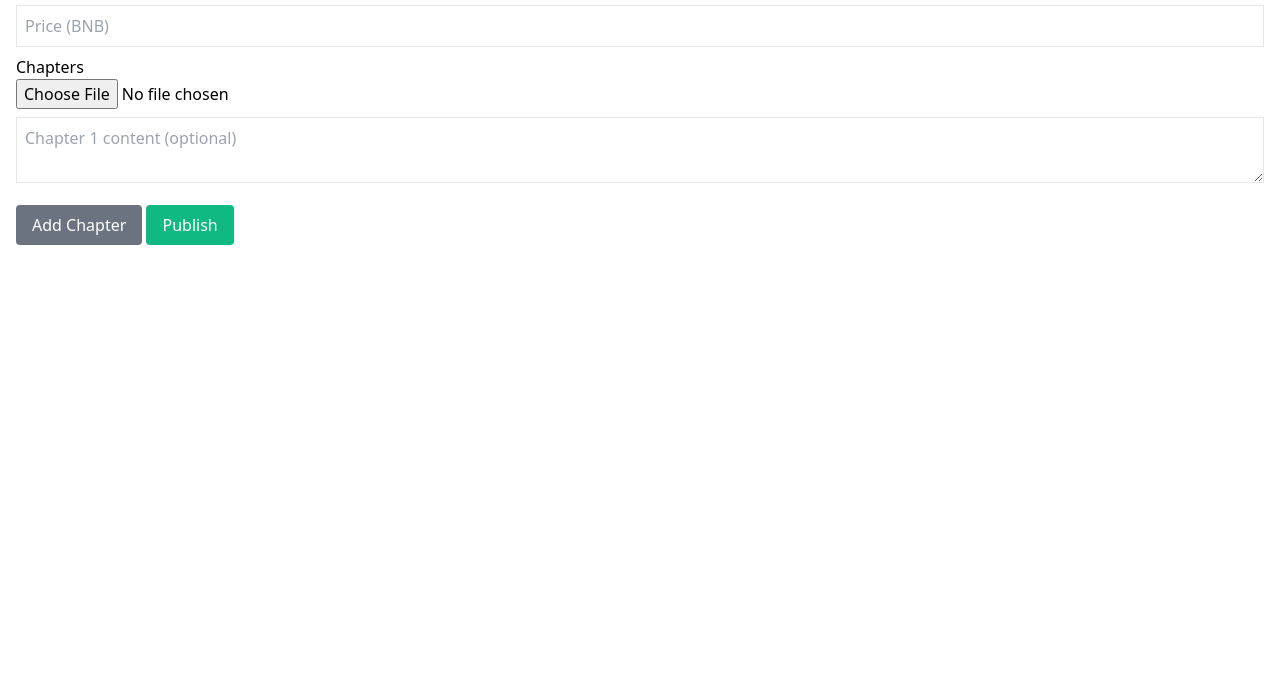
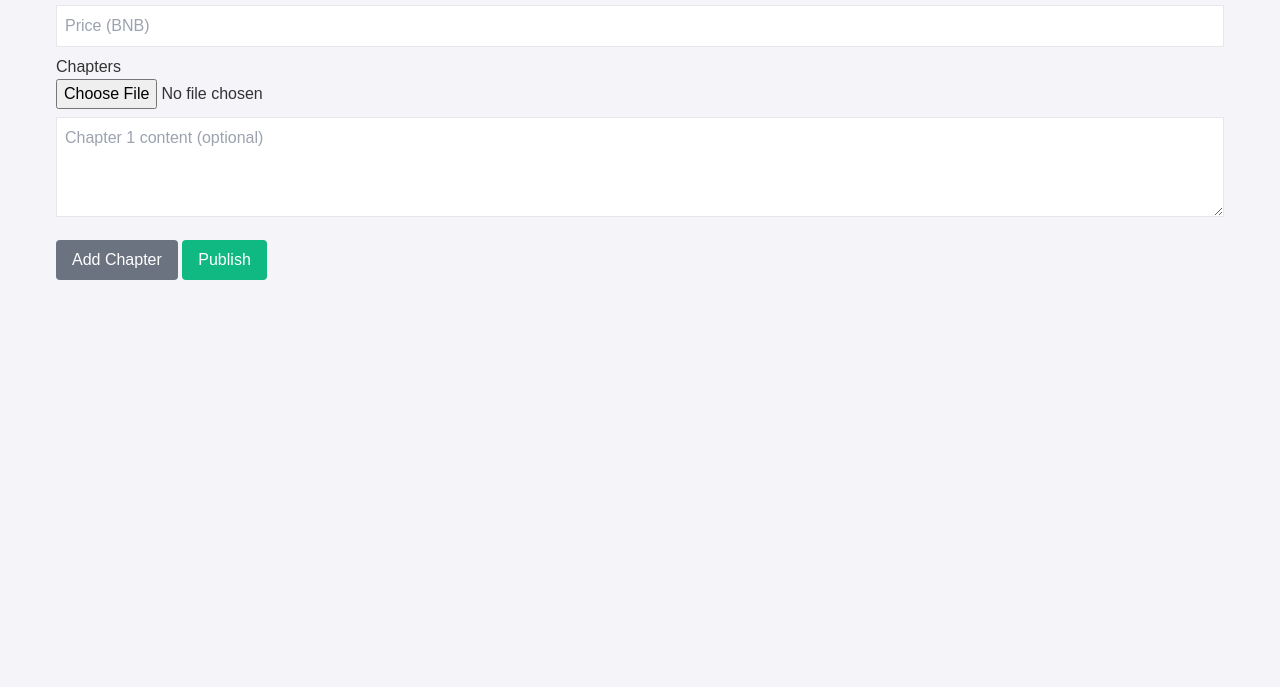
Before and after one commit to marco99168/file, a plain HTML site: page publish.html in a window 1280 px wide. Shown: the part 113-800 px from the top of the page. Drawn offline with nearby package versions, Linux system fonts and the light colour scheme.

Commit message:
Update publish.html

```diff
--- a/publish.html
+++ b/publish.html
@@ -5,6 +5,9 @@
   <meta name="viewport" content="width=device-width, initial-scale=1.0">
   <title>Publish Novel</title>
   <link href="https://cdn.jsdelivr.net/npm/tailwindcss@2.2.19/dist/tailwind.min.css" rel="stylesheet">
+  <link href="/assets/css/style.css" rel="stylesheet">
+
+
 </head>
 <body>
   <div class="container mx-auto p-4">
```
